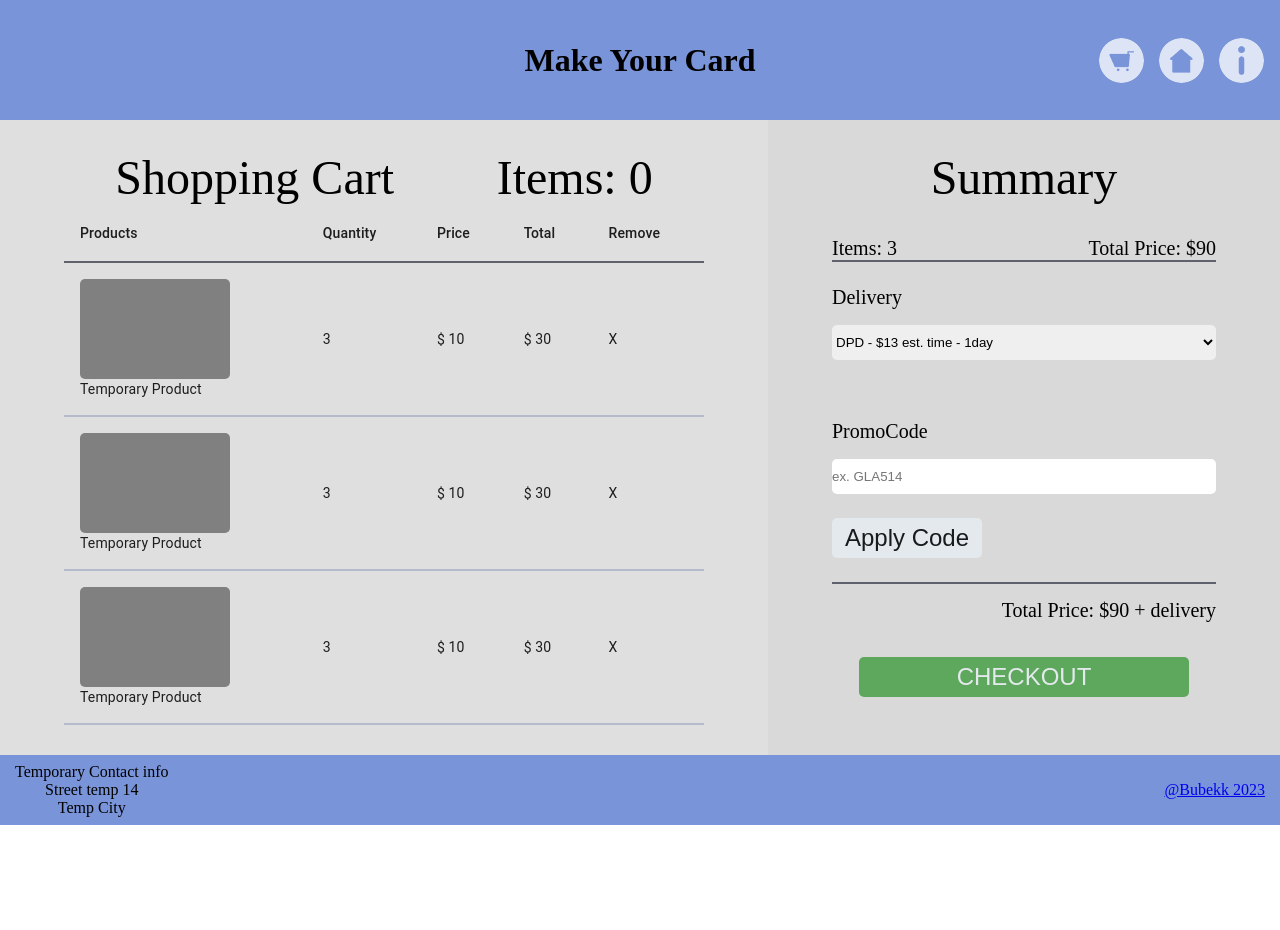
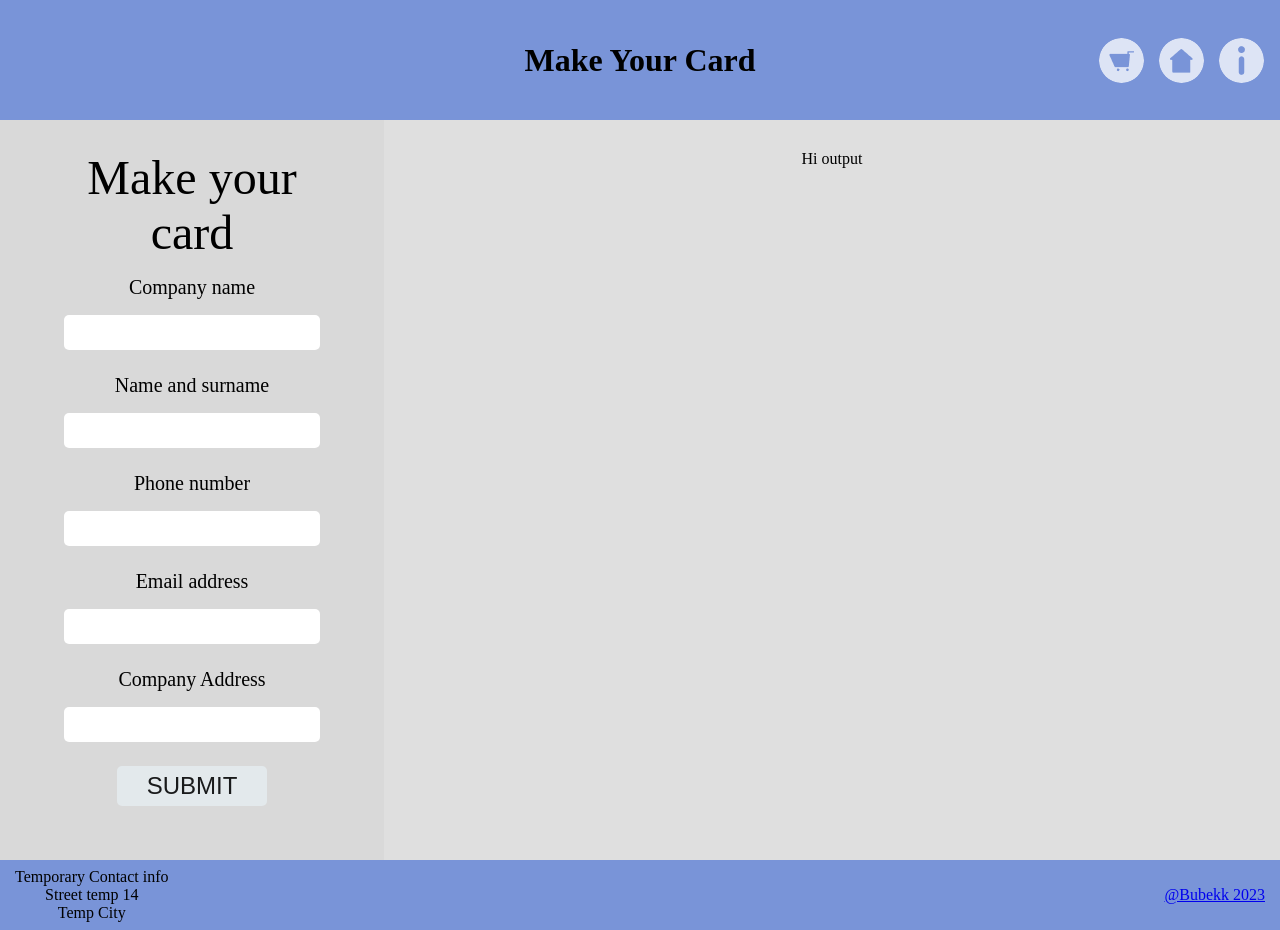
Before and after one commit to Bubekk/MakeYourCard, a React (Vite) app: page /cart in a window 1280 px wide. Before the commit the page ends 825 px from the top, so only its background shows below. Built offline with nearby package versions, Linux system fonts and the light colour scheme.

Commit message:
Generator layout added without any funcionality and logic

```diff
--- a/src/App.jsx
+++ b/src/App.jsx
@@ -3,12 +3,13 @@ import Footer from "./components/UI/Footer";
 import Nav from "./components/UI/NavBar/Nav";
 import MainPage from "./components/Pages/MainPage/MainPage";
 import Cart from "./components/Pages/Cart/Cart";
+import Generator from "./components/Pages/Generator/Generator";
 
 function App() {
   return (
     <>
       <Nav />
-      <Cart />
+      <Generator />
       <Footer />
     </>
   );
--- a/src/components/Pages/Cart/ShoppingCart.jsx
+++ b/src/components/Pages/Cart/ShoppingCart.jsx
@@ -58,6 +58,33 @@ function ShoppingCart() {
                 <TableCell> $ 30 </TableCell>
                 <TableCell> X </TableCell>
               </StyledTableRow>
+              <StyledTableRow>
+                <TableCell>
+                  <div className="product"></div> Temporary Product
+                </TableCell>
+                <TableCell> 3 </TableCell>
+                <TableCell> $ 10 </TableCell>
+                <TableCell> $ 30 </TableCell>
+                <TableCell> X </TableCell>
+              </StyledTableRow>
+              <StyledTableRow>
+                <TableCell>
+                  <div className="product"></div> Temporary Product
+                </TableCell>
+                <TableCell> 3 </TableCell>
+                <TableCell> $ 10 </TableCell>
+                <TableCell> $ 30 </TableCell>
+                <TableCell> X </TableCell>
+              </StyledTableRow>
+              <StyledTableRow>
+                <TableCell>
+                  <div className="product"></div> Temporary Product
+                </TableCell>
+                <TableCell> 3 </TableCell>
+                <TableCell> $ 10 </TableCell>
+                <TableCell> $ 30 </TableCell>
+                <TableCell> X </TableCell>
+              </StyledTableRow>
             </TableBody>
           </Table>
         </TableContainer>
--- a/src/components/Pages/Cart/style/CartStyle.scss
+++ b/src/components/Pages/Cart/style/CartStyle.scss
@@ -1,5 +1,6 @@
 .cart {
     width: 100%;
+    min-height: 82vh;
     display: flex;
 
     &__shopping-cart {
--- a/src/components/Pages/Generator/Generator.jsx
+++ b/src/components/Pages/Generator/Generator.jsx
@@ -0,0 +1,17 @@
+import "./style/GeneratorStyle.scss"
+import GeneratorInput from "./GeneratorInput";
+
+function Generator() {
+    return (
+        <div className="generator">
+            <div className="generator__input">
+               <GeneratorInput />
+            </div>
+            <div className="generator__output">
+                Hi output
+            </div>
+        </div>
+    )
+}
+
+export default Generator;
--- a/src/components/Pages/Generator/GeneratorInput.jsx
+++ b/src/components/Pages/Generator/GeneratorInput.jsx
@@ -0,0 +1,27 @@
+import "./style/GeneratorInputStyle.scss";
+import ButtonUI from "../../UI/ButtonUI";
+
+function GeneratorInput() {
+    return (
+        <div className="generator-input">
+            <h1 className="generator-input__header">Make your card</h1>
+            <div className="generator-input__form">
+                <form className="generator-input__form--inputs" action="submit">
+                    <label className="generator-input__form--inputs__label" htmlFor="company">Company name</label>
+                    <input type="text" className="generator-input__form--inputs__input" id="company" />
+                    <label className="generator-input__form--inputs__label" htmlFor="name">Name and surname</label>
+                    <input type="text" className="generator-input__form--inputs__input" id="name" />
+                    <label className="generator-input__form--inputs__label" htmlFor="contact">Phone number</label>
+                    <input type="text" className="generator-input__form--inputs__input" id="contact" />
+                    <label className="generator-input__form--inputs__label" htmlFor="email">Email address</label>
+                    <input type="text" className="generator-input__form--inputs__input" id="email" />
+                    <label className="generator-input__form--inputs__label" htmlFor="address">Company Address</label>
+                    <input type="text" className="generator-input__form--inputs__input" id="address" />
+                    <ButtonUI className="generator-input" tag="SUBMIT" />
+                </form>
+            </div>
+        </div>
+    )
+}
+
+export default GeneratorInput;
--- a/src/components/Pages/Generator/style/GeneratorInputStyle.scss
+++ b/src/components/Pages/Generator/style/GeneratorInputStyle.scss
@@ -0,0 +1,35 @@
+.generator-input {
+  width: 100%;
+  display: flex;
+  flex-direction: column;
+
+  &__header {
+    font-weight: 400;
+    font-size: 48px;
+    margin-bottom: 16px;
+  }
+
+  &__form {
+
+    &--inputs {
+        width: 100%;
+      display: flex;
+      flex-direction: column;
+      align-items: center;
+
+      &__label {
+        font-weight: 400;
+        font-size: 20px;
+        margin-bottom: 16px;
+      }
+
+      &__input {
+        width: 100%;
+        height: 35px;
+        border-radius: 5px;
+        border: none;
+        margin-bottom: 24px;
+      }
+    }
+  }
+}
--- a/src/components/Pages/Generator/style/GeneratorStyle.scss
+++ b/src/components/Pages/Generator/style/GeneratorStyle.scss
@@ -0,0 +1,17 @@
+.generator {
+    width: 100%;
+    min-height: 82vh;
+    display: flex;
+
+    &__input {
+        width: 30%;
+        padding: 30px 5%;
+        background-color: #D9D9D9;
+    }
+
+    &__output {
+        width: 70%;
+        padding: 30px 5%;
+        background-color:  rgb(223, 223, 223);
+    }
+}
--- a/src/components/UI/style/ButtonUIStyle.scss
+++ b/src/components/UI/style/ButtonUIStyle.scss
@@ -19,4 +19,12 @@
     background-color: #5da85c;
     color: rgb(227, 233, 236);
   }
+
+  &--generator-input {
+    width: 150px;
+    height: 40px;
+    background-color: rgb(227, 233, 236);
+    color: #191a1b;
+    margin-bottom: 24px;
+  }
 }
```
